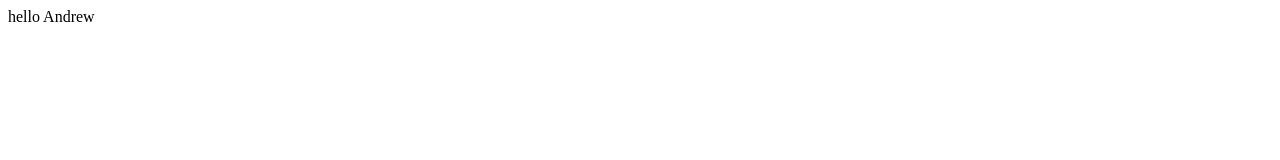
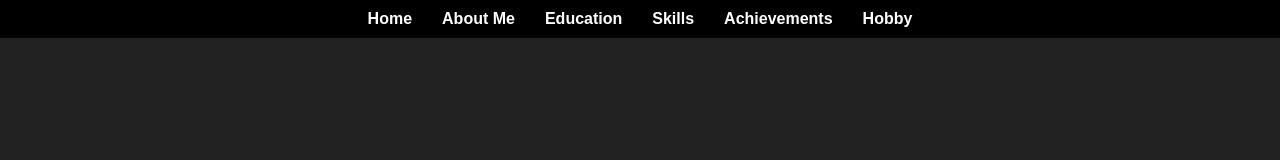
Before and after one commit to Grayson-B/Life-Web-, a plain HTML site: page index.html in a window 1280 px wide. Drawn offline with Linux system fonts and the light colour scheme.

Commit message:
We are now making a navigation bar

```diff
--- a/index.html
+++ b/index.html
@@ -1,7 +1,28 @@
+<!DOCTYPE html>
 <html>
-    <body>
-        <p>
-            hello Andrew
-        </p>
+    <body style = "margin:0; background-color:#222222; font-family:sans-serif;">
+        <div style="background-color:#000000; padding:10px 0;">
+        <ul style="list-style:none; margin:0; padding:0; display:flex; justify-content:center;">
+            <li style="margin:0 15px;">
+                <a href="#home" style="color:rgb(255, 255, 255); text-decoration:none; font-weight:bold;">Home</a>
+            </li>
+            <li style="margin:0 15px;">
+                <a href="#about" style="color:white; text-decoration:none; font-weight:bold;">About Me</a>
+            </li>
+            <li style="margin:0 15px;">
+                <a href="#education" style="color:white; text-decoration:none; font-weight:bold;">Education</a>
+            </li>
+            <li style="margin:0 15px;">
+                <a href="#skills" style="color:white; text-decoration:none; font-weight:bold;">Skills</a>
+            </li>
+            <li style="margin:0 15px;">
+                <a href="#achievements" style="color:white; text-decoration:none; font-weight:bold;">Achievements</a>
+            </li>
+            <li style="margin:0 15px;">
+                <a href="#hobby" style="color:white; text-decoration:none; font-weight:bold;">Hobby</a>
+            </li>
+        </ul>
+    </div>
+
     </body>
 </html>
```
